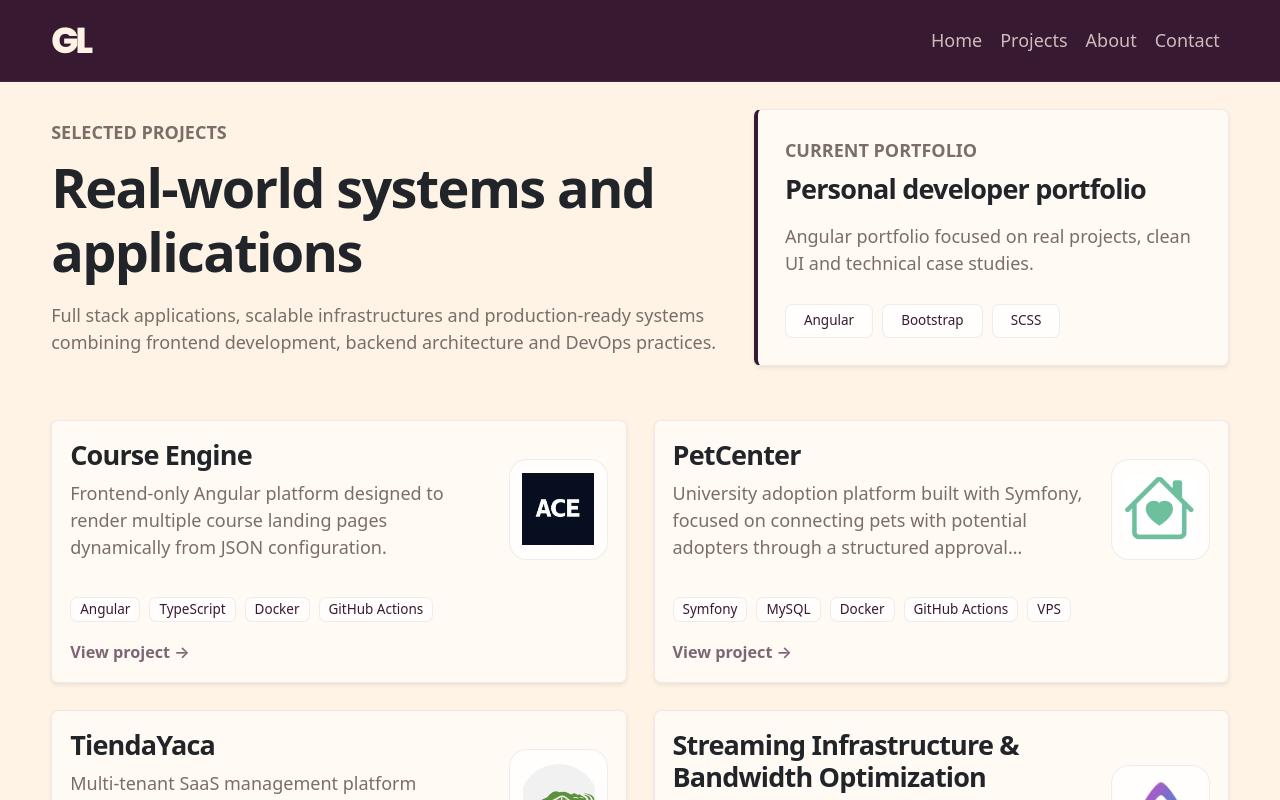
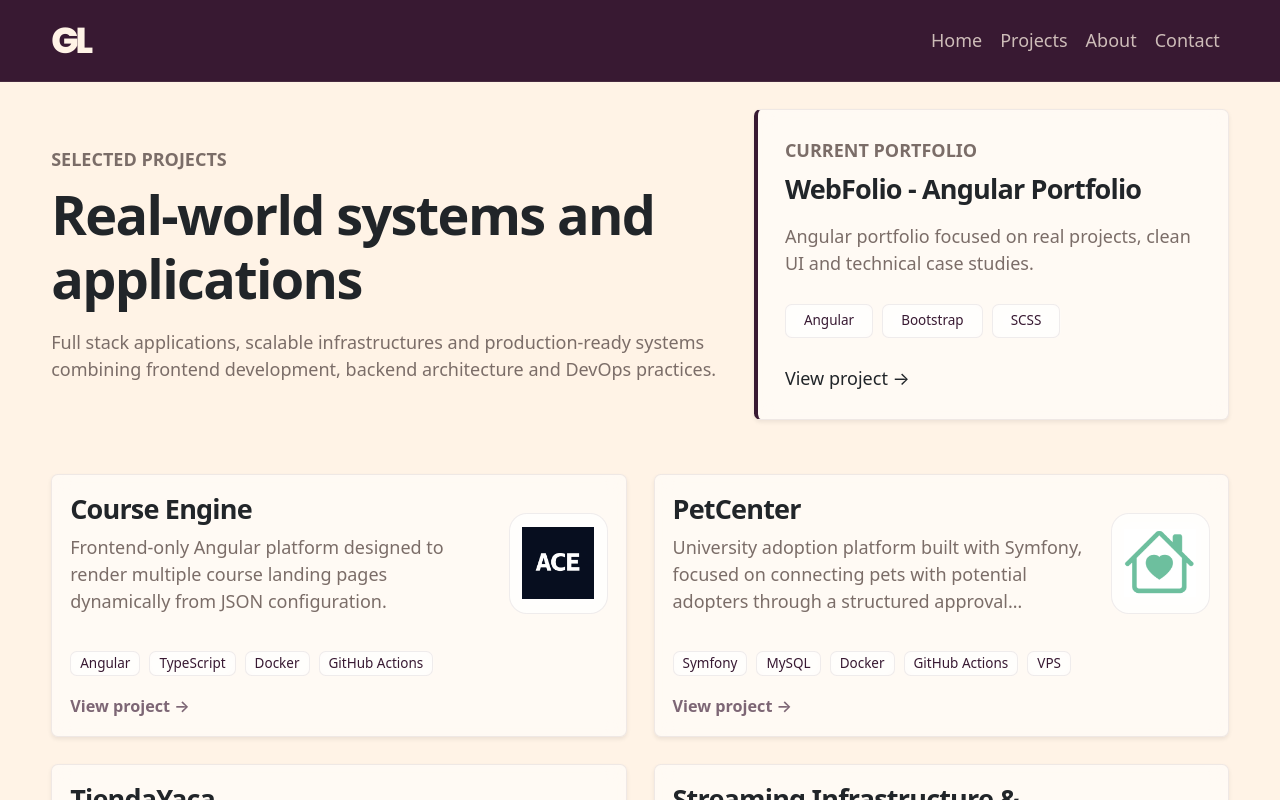
Before and after one commit to GastonLevy/WebFolio, an Angular app in the folder frontend/: page /projects in a window 1280 px wide. Shown: the top 800 px of the page. Built offline with nearby package versions, Linux system fonts and the light colour scheme.

Commit message:
style: update project title to 'WebFolio - Angular Portfolio' and enhance project card layout for improved user experience

```diff
--- a/frontend/src/app/sections/projects/pages/project-detail/project-detail.scss
+++ b/frontend/src/app/sections/projects/pages/project-detail/project-detail.scss
@@ -0,0 +1,7 @@
+.portfolio-feature-card:hover {
+  border-left-color: var(--color-plum-light) !important;
+
+  transform: translateY(-4px);
+
+  box-shadow: 0 1.25rem 2.5rem rgba(56, 25, 50, 0.12) !important;
+}
--- a/frontend/src/app/sections/projects/projects.html
+++ b/frontend/src/app/sections/projects/projects.html
@@ -32,7 +32,7 @@
             </p>
 
             <h3 class="h4 fw-bold mb-3">
-              Personal developer portfolio
+              WebFolio - Angular Portfolio
             </h3>
 
             <p class="text-muted-custom mb-4">
@@ -53,6 +53,10 @@
                 SCSS
               </span>
 
+            </div>
+
+            <div class="project-card-link">
+                View project →
             </div>
 
           </div>
--- a/frontend/src/app/sections/projects/projects.scss
+++ b/frontend/src/app/sections/projects/projects.scss
@@ -5,3 +5,7 @@
 .portfolio-feature-card {
   border-left: 4px solid var(--color-plum) !important;
 }
+
+.portfolio-feature-card .project-card-link {
+  margin-top: 1.5rem;
+}
```
